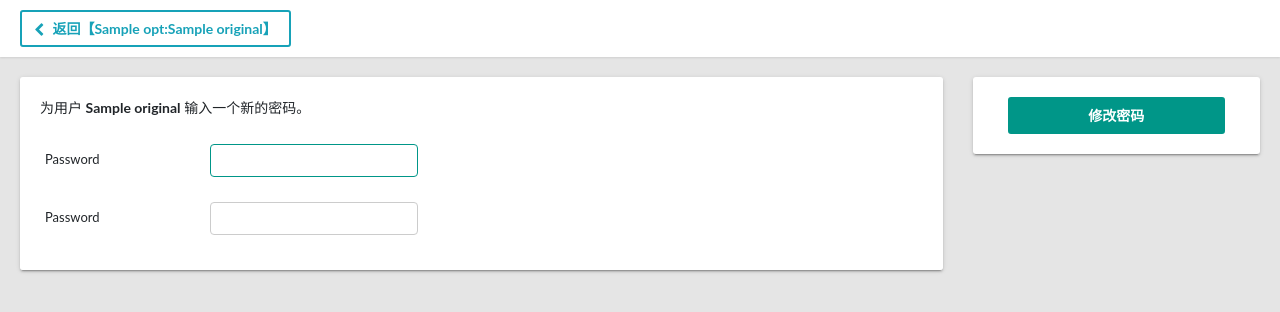
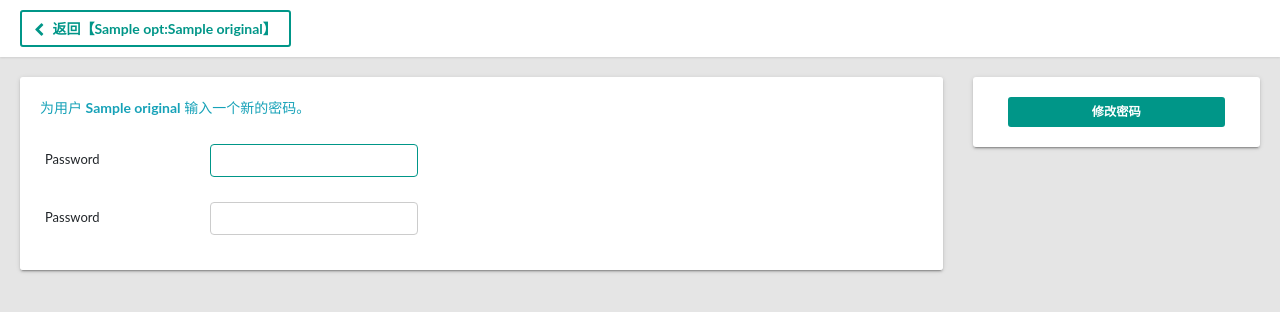
Before and after one commit to cnanyi/django-theme-vali-admin, a Django app: template vali/templates/admin/auth/user/change_password.html in a window 1280 px wide. Shown: the top 312 px of the page. Run offline with Django 3.2, Linux system fonts and the light colour scheme; the template is opened without the code that fills it: most values are stand-ins (such as "Sample title", 1, 10 or a date in 2020); form fields are guessed from the names that the template uses; some libraries are stand-ins or nearby versions.

Commit message:
password form

```diff
--- a/django_vali/urls.py
+++ b/django_vali/urls.py
@@ -18,5 +18,5 @@ from django.contrib import admin
 
 urlpatterns = [
     url(r'^admin/', admin.site.urls),
-    url(r'^admin/vali/', include('vali.urls')),
+    url(r'^vali/', include('vali.urls')),
 ]
--- a/vali/templates/admin/auth/user/change_password.html
+++ b/vali/templates/admin/auth/user/change_password.html
@@ -19,7 +19,7 @@
 <div class="app-title" style="margin: 0px 0px;position:relative;z-index:1020;padding:10px 20px">
     {% if title %}
         <div>
-            <a class="btn btn-outline-info" href="javascript:history.back()">
+            <a class="btn btn-outline-primary" href="javascript:history.back()">
                 <i class="fa fa-chevron-left"></i>
             返回【{{ opts.verbose_name_plural|capfirst }}:{{ original }}】
             </a>
@@ -37,8 +37,6 @@
     <div class="row">
         <input type="text" name="username" value="{{ original.get_username }}" style="display: none" />
             {% if is_popup %}<input type="hidden" name="_popup" value="1" />{% endif %}
-
-
             <div class="col-md-9">
                 {% if form.errors %}
                 <div class="alert alert-dismissible alert-danger">
@@ -47,7 +45,7 @@
                 </div>
             {% endif %}
                 <fieldset class="tile module aligned">
-                    <p>{% blocktrans with username=original %}Enter a new password for the user <strong>{{ username }}</strong>.{% endblocktrans %}</p>
+                    <p class="text-info">{% blocktrans with username=original %}Enter a new password for the user <strong>{{ username }}</strong>.{% endblocktrans %}</p>
 
                     <div class="form-row row">
                         {% if form.password1.errors %}
@@ -58,7 +56,7 @@
                             <input autofocus="" id="id_password1" name="password1" type="password" required="" class="form-control">
                         </div>
                         {% if form.password1.help_text %}
-                        <div class="help col-md-4">{{ form.password1.help_text|safe }}</div>
+                        <div class="text-info col-md-4">{{ form.password1.help_text|safe }}</div>
                         {% endif %}
                     </div>
 
@@ -71,7 +69,7 @@
                             <input id="id_password2" name="password2" type="password" required="" class="form-control">
                         </div>
                       {% if form.password2.help_text %}
-                      <div class="help col-md-4">{{ form.password2.help_text|safe }}</div>
+                      <div class="text-info col-md-4">{{ form.password2.help_text|safe }}</div>
                       {% endif %}
                     </div>
 
@@ -80,7 +78,7 @@
             <div class="col-md-3">
                 <div class="tile formtoolbox">
                     <div class="btn-group-vertical col-md-12">
-                <input type="submit" value="{% trans 'Change password' %}" class="btn btn-primary" />
+                <input type="submit" value="{% trans 'Change password' %}" class="btn btn-primary btn-sm" />
                         </div>
                 </div>
             </div>
--- a/vali/templates/admin/includes/fieldset.html
+++ b/vali/templates/admin/includes/fieldset.html
@@ -1,7 +1,7 @@
 <fieldset class="tile module aligned {{ fieldset.classes }} form-horizontal">
     {% if fieldset.name %}<div class="row"><div class="col-lg-12"><div class="page-header"><h5 class="mb-3 line-head">{{ fieldset.name }}</h5></div></div></div>{% endif %}
     {% if fieldset.description %}
-        <div class="description">{{ fieldset.description|safe }}</div>
+        <div class="text-info description">{{ fieldset.description|safe }}</div>
     {% endif %}
     {% for line in fieldset %}
         <div class="form-row{% if line.fields|length_is:'1' and line.errors %} errors{% endif %}{% if not line.has_visible_field %} hidden{% endif %}{% for field in line %}{% if field.field.name %} field-{{ field.field.name }}{% endif %}{% endfor %}">
```
Also changed, not shown: vali/templates/registration/password_change_form.html (+5 -5 lines), db.sqlite3.
